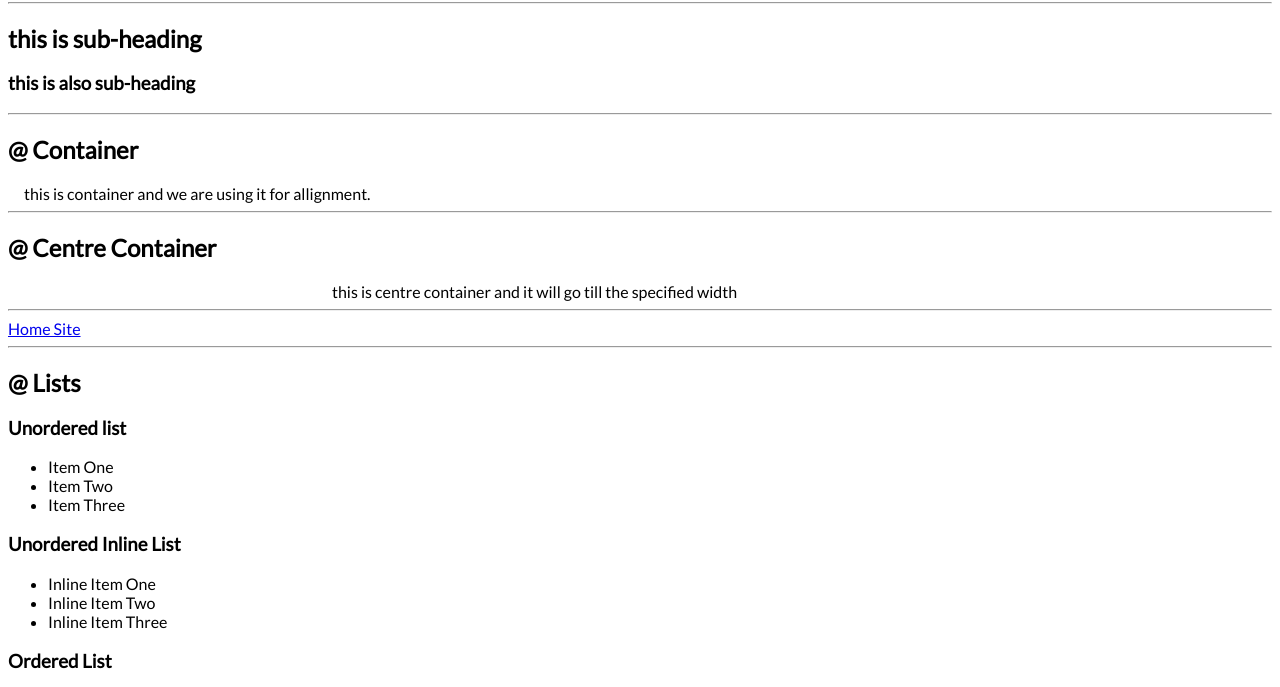
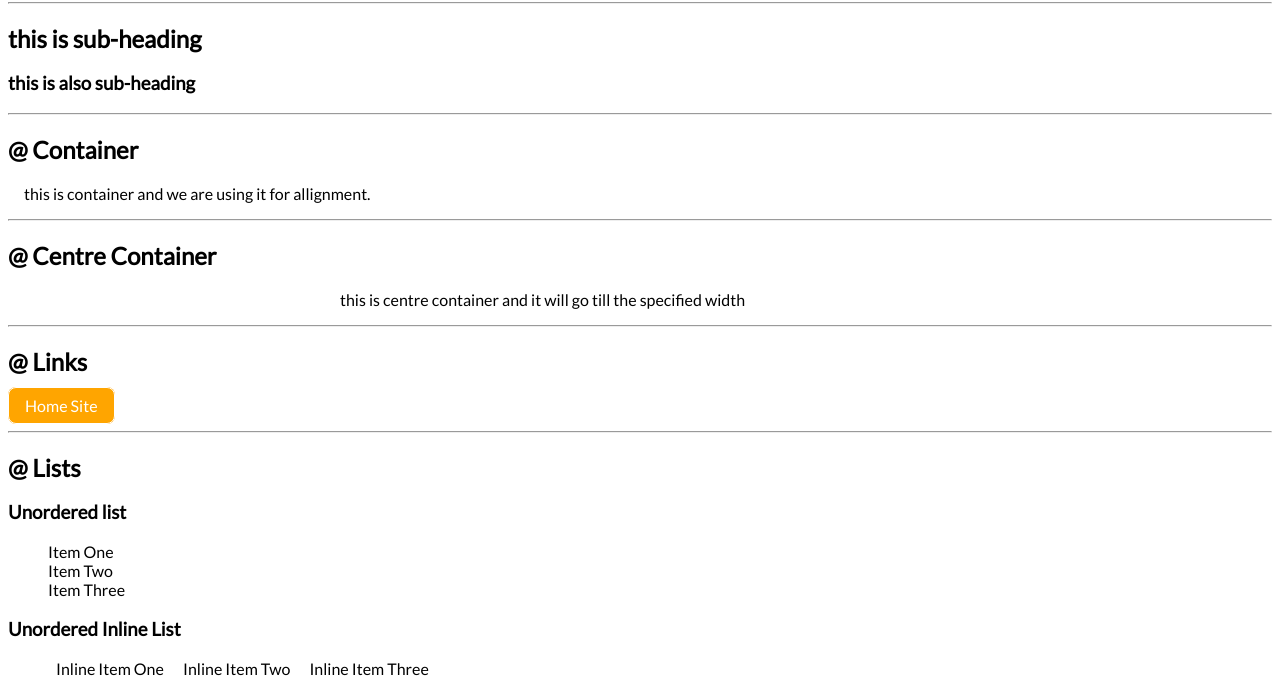
Before and after one commit to ShivamT16/HTML-AND-CSS, a plain HTML site: page index.html in a window 1280 px wide. Shown: the part 248-935 px from the top of the page. Drawn offline with Linux system fonts and the light colour scheme.

Commit message:
Link and List

```diff
--- a/index.html
+++ b/index.html
@@ -23,23 +23,24 @@
   <h2>@ Centre Container</h2>
   <div class="container container-centre">this is centre container and it will go till the specified width</div>
   <hr>
-<a href="www.google.com">Home Site</a>
+  <h2>@ Links</h2>
+<a class="link" href="www.google.com">Home Site</a>
 <hr>
 <h2>@ Lists</h2>
 <h3>Unordered list</h3>
-<ul>
+<ul class="list-non-bullet">
     <li>Item One</li>
     <li>Item Two</li>
     <li>Item Three</li>
 </ul>
 <h3>Unordered Inline List</h3>
-<ul>
-    <li>Inline Item One</li>
-    <li>Inline Item Two</li>
-    <li>Inline Item Three</li>
+<ul class="list-non-bullet">
+    <li class="list-inline">Inline Item One</li>
+    <li class="list-inline">Inline Item Two</li>
+    <li class="list-inline">Inline Item Three</li>
 </ul>
 <h3>Ordered List</h3>
-<ol>
+<ol reversed>
     <li>Milk</li>
     <li>Bread</li>
 </ol>
--- a/styles.css
+++ b/styles.css
@@ -3,10 +3,27 @@ body{
     font-family: 'Lato', sans-serif;
 }
 .container{
-    padding-right: 2rem;
-    padding-left: 1rem;
+    padding: 0rem 1rem;
 }
 .container-centre{
     max-width: 600px;
     margin: auto
 }
+hr{
+    margin: 1rem 0rem;
+}
+.link{
+    text-decoration: none;
+    padding: 0.5rem 1rem;
+    background-color: orange;
+    border-radius: 0.5rem;
+    color: white;
+    border: 1px solid;
+}
+.list-non-bullet{
+    list-style: none;
+}
+.list-inline{
+    display: inline;
+    padding: 0rem 0.5rem;
+}
```
